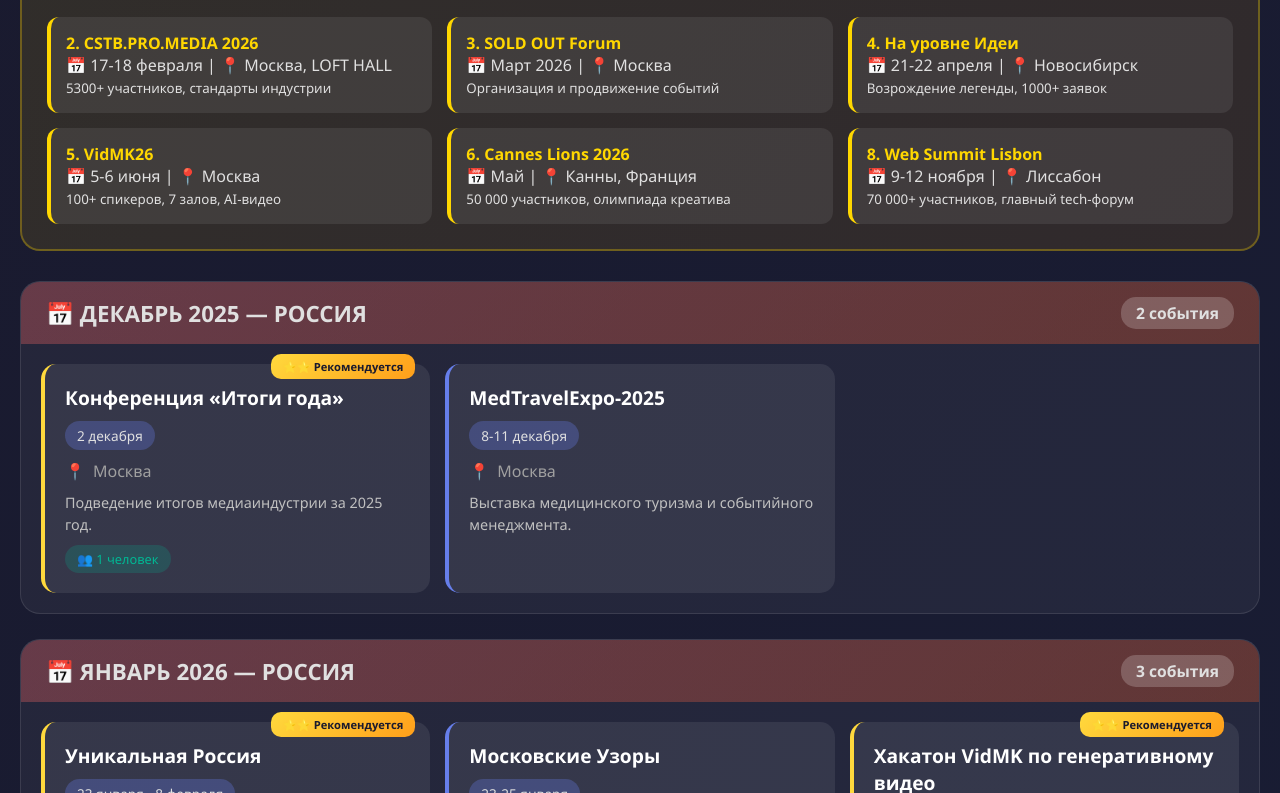
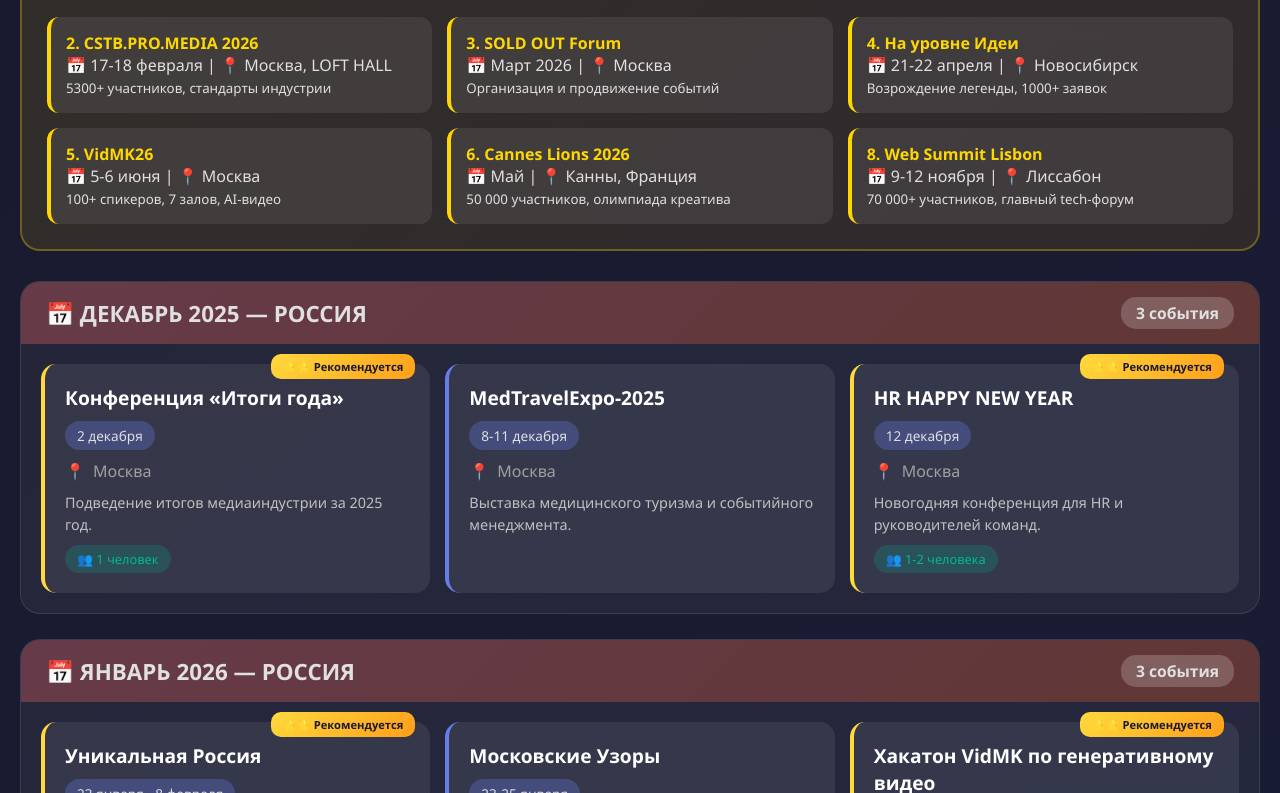
Before and after one commit to rockrashit19/mon_events_to_visit, a plain HTML site: page events_calendar_2025_2026.html in a window 1280 px wide. Shown: the part 726-1519 px from the top of the page. Drawn offline with Linux system fonts and the light colour scheme.

Commit message:
added HR HAPPY NEW YEAR

```diff
--- a/events_calendar_2025_2026.html
+++ b/events_calendar_2025_2026.html
@@ -601,6 +601,20 @@
               <div class="event-description">
                 Выставка медицинского туризма и событийного менеджмента.
               </div>
+            </div>
+            <div
+              class="event-card priority-medium"
+              data-month="dec-2025"
+              data-city="moscow"
+              data-priority="medium"
+            >
+              <div class="event-name">HR HAPPY NEW YEAR</div>
+              <div class="event-date">12 декабря</div>
+              <div class="event-location">Москва</div>
+              <div class="event-description">
+                Новогодняя конференция для HR и руководителей команд.
+              </div>
+              <div class="event-team">👥 1-2 человека</div>
             </div>
           </div>
         </div>
```
